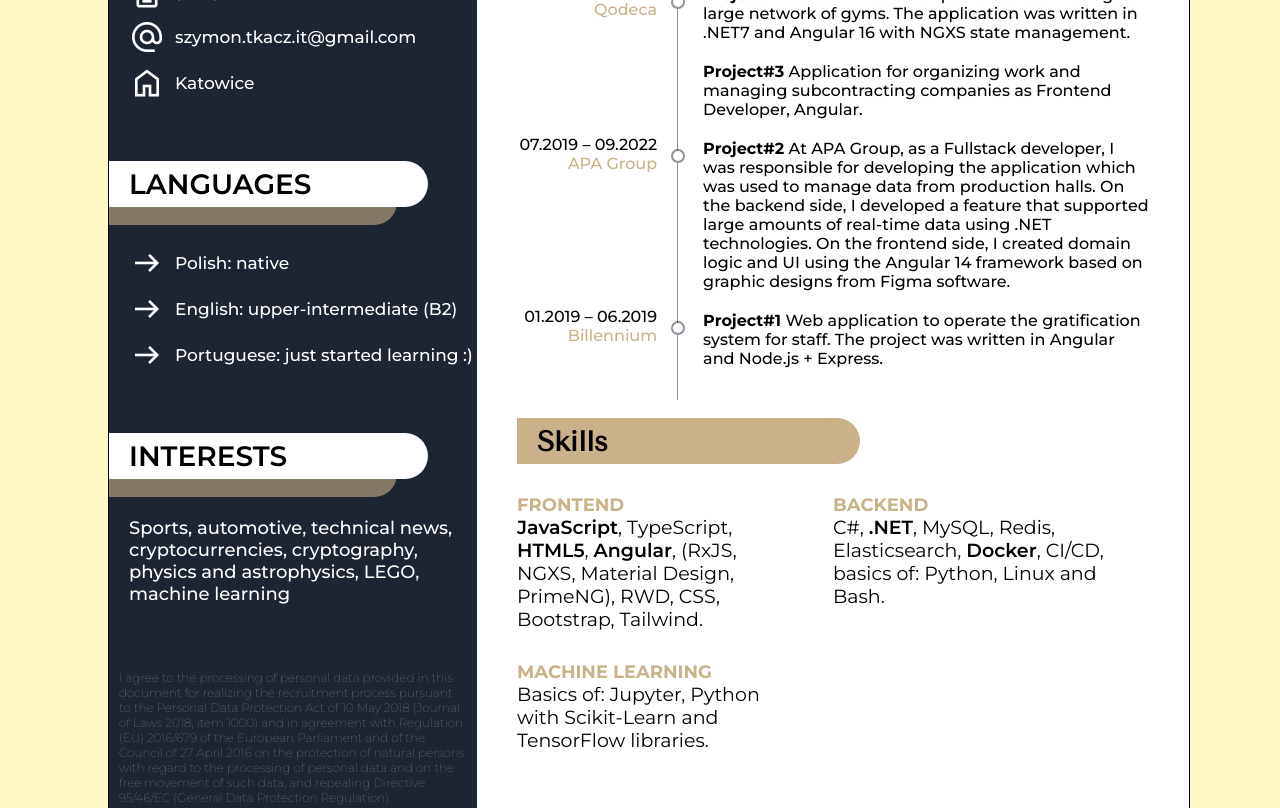
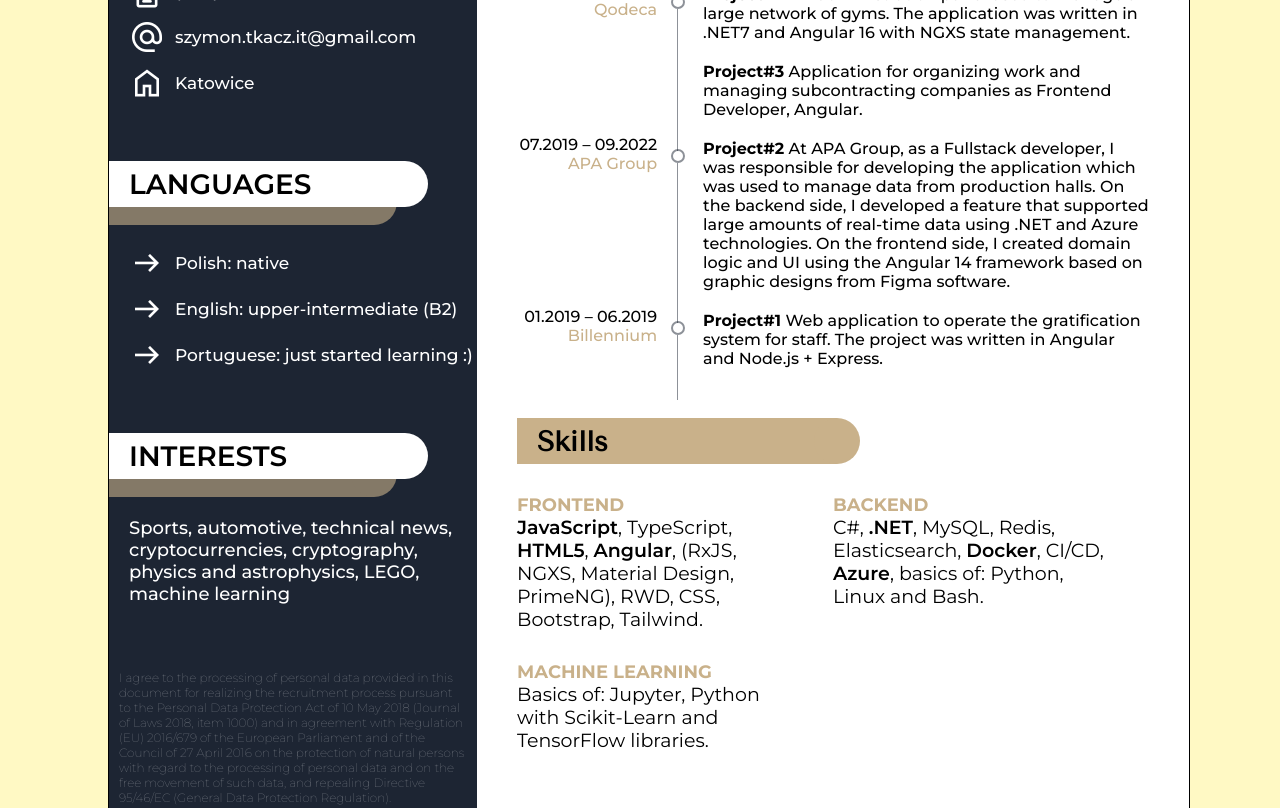
Before and after one commit to SzymonTkacz/myCV, an Angular app: page / in a window 1280 px wide. Shown: the part 720-1528 px from the top of the page. Built offline with nearby package versions, Linux system fonts and the light colour scheme.

Commit message:
added Azure to skills

```diff
--- a/src/app/app.component.html
+++ b/src/app/app.component.html
@@ -97,7 +97,7 @@
               <div><span>Project#2</span> At APA Group, as a Fullstack developer, I was responsible for
                 developing the application which was used to manage data from
                 production halls. On the backend side, I developed a feature that
-                supported large amounts of real-time data using .NET technologies. On the frontend side, I created domain logic and UI
+                supported large amounts of real-time data using .NET and Azure technologies. On the frontend side, I created domain logic and UI
                 using the Angular 14 framework based on graphic designs from Figma
                 software.</div>
             </div>
@@ -122,7 +122,7 @@
           </div>
           <div class="realm">
             <h5>Backend</h5>
-            <p>C#, <span>.NET</span>, MySQL, Redis, Elasticsearch, <span>Docker</span>,  CI/CD, basics of: Python, Linux and Bash. </p>
+            <p>C#, <span>.NET</span>, MySQL, Redis, Elasticsearch, <span>Docker</span>,  CI/CD, <span>Azure</span>, basics of: Python, Linux and Bash. </p>
           </div>
           <div class="realm">
             <h5>Machine Learning</h5>
```
